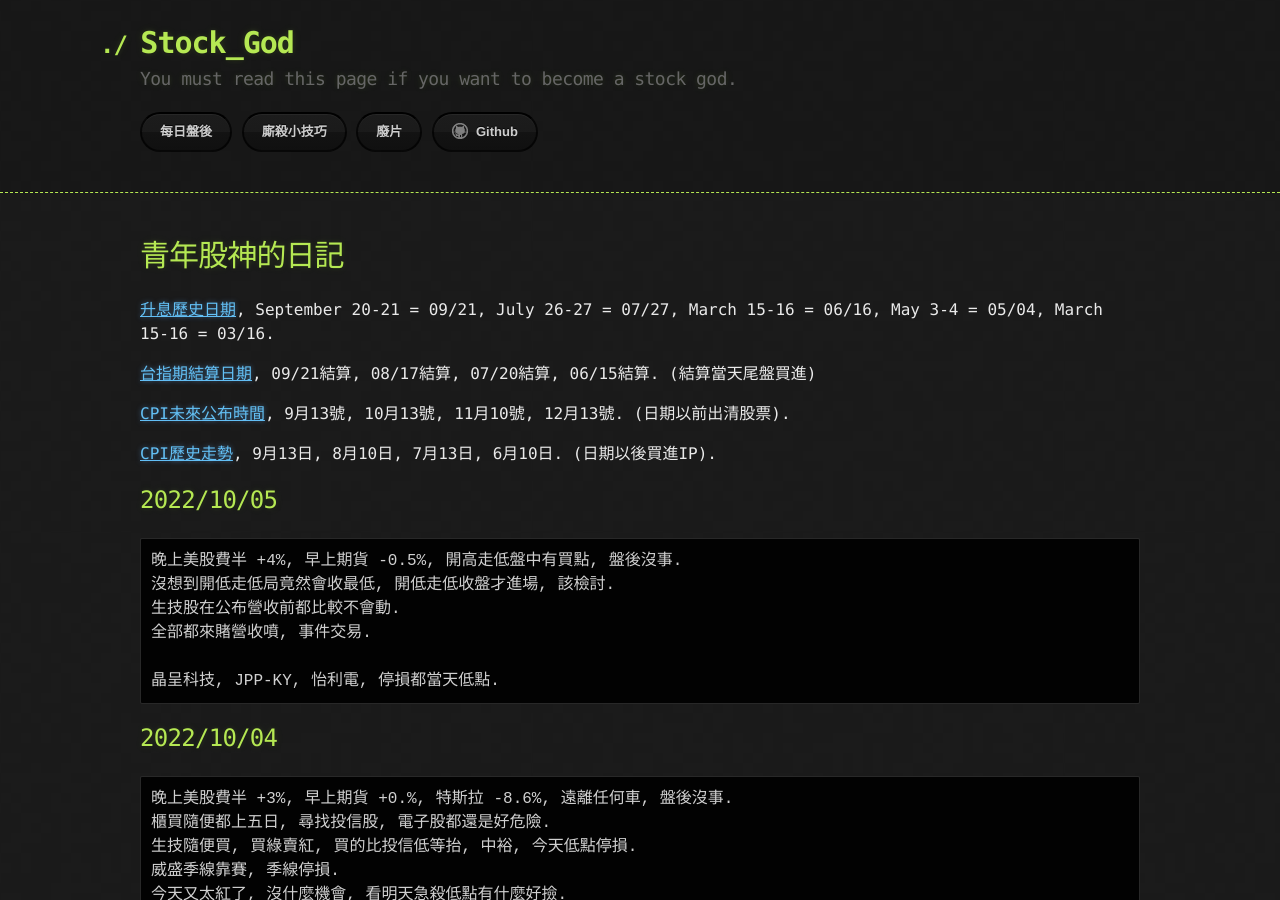
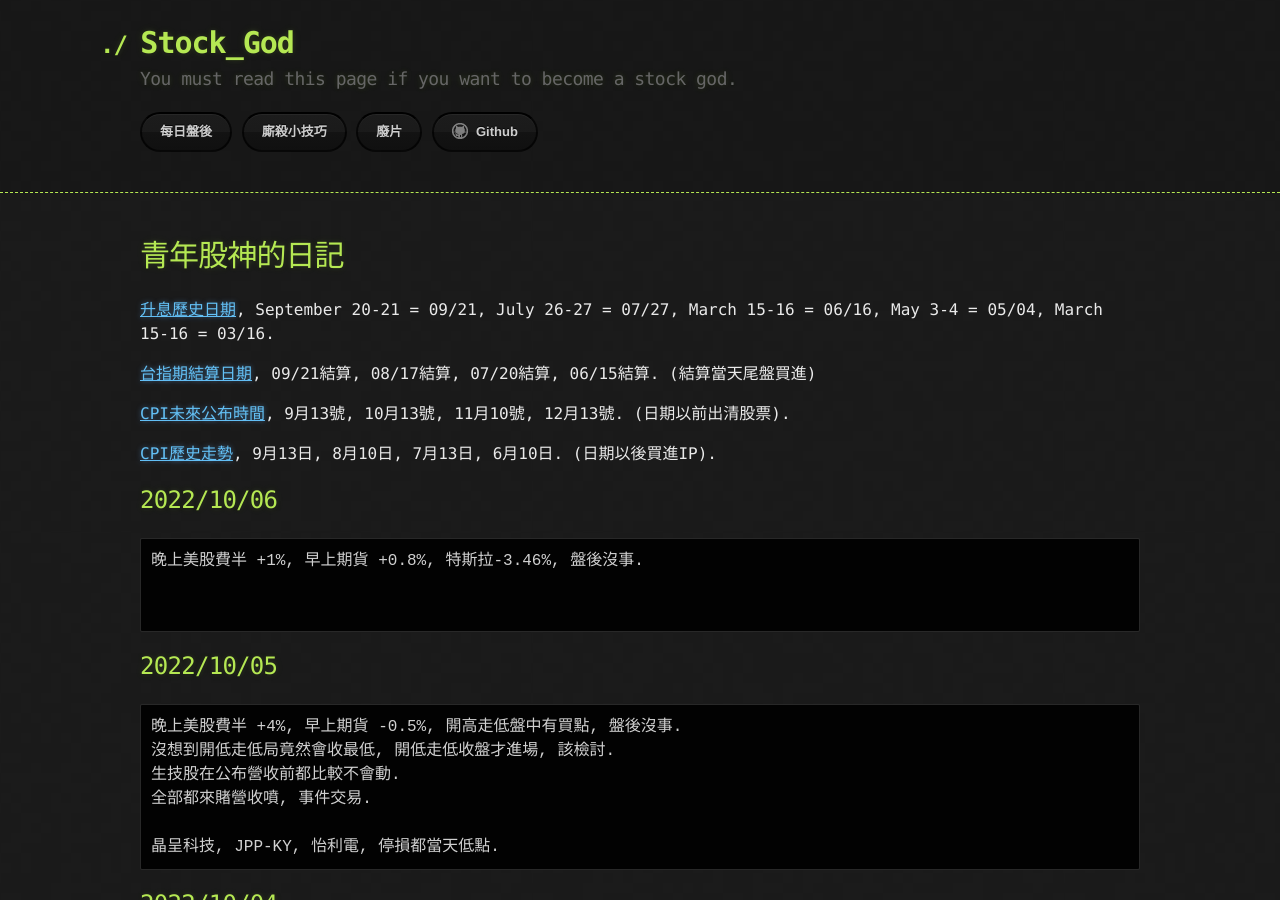
Before and after one commit to lepg5487/Stock_God, a Jekyll site: the page built from index.md, in a window 1280 px wide and 900 px high. Built offline with Jekyll 4.4.1, drawn with Linux system fonts in a browser that asks for light colours; our own code applies the rules of GitHub Pages for plain Markdown files.

Commit message:
Update index.md

````diff
--- a/index.md
+++ b/index.md
@@ -11,6 +11,13 @@ layout: testlayouts
 [CPI未來公布時間](https://chihyun.tw/cpi-release-date/), 9月13號, 10月13號, 11月10號, 12月13號. (日期以前出清股票).
 
 [CPI歷史走勢](https://hk.investing.com/economic-calendar/cpi-733), 9月13日, 8月10日, 7月13日, 6月10日. (日期以後買進IP).
+
+## 2022/10/06
+```
+晚上美股費半 +1%, 早上期貨 +0.8%, 特斯拉-3.46%, 盤後沒事.
+
+
+```
 
 ## 2022/10/05
 ```
````
